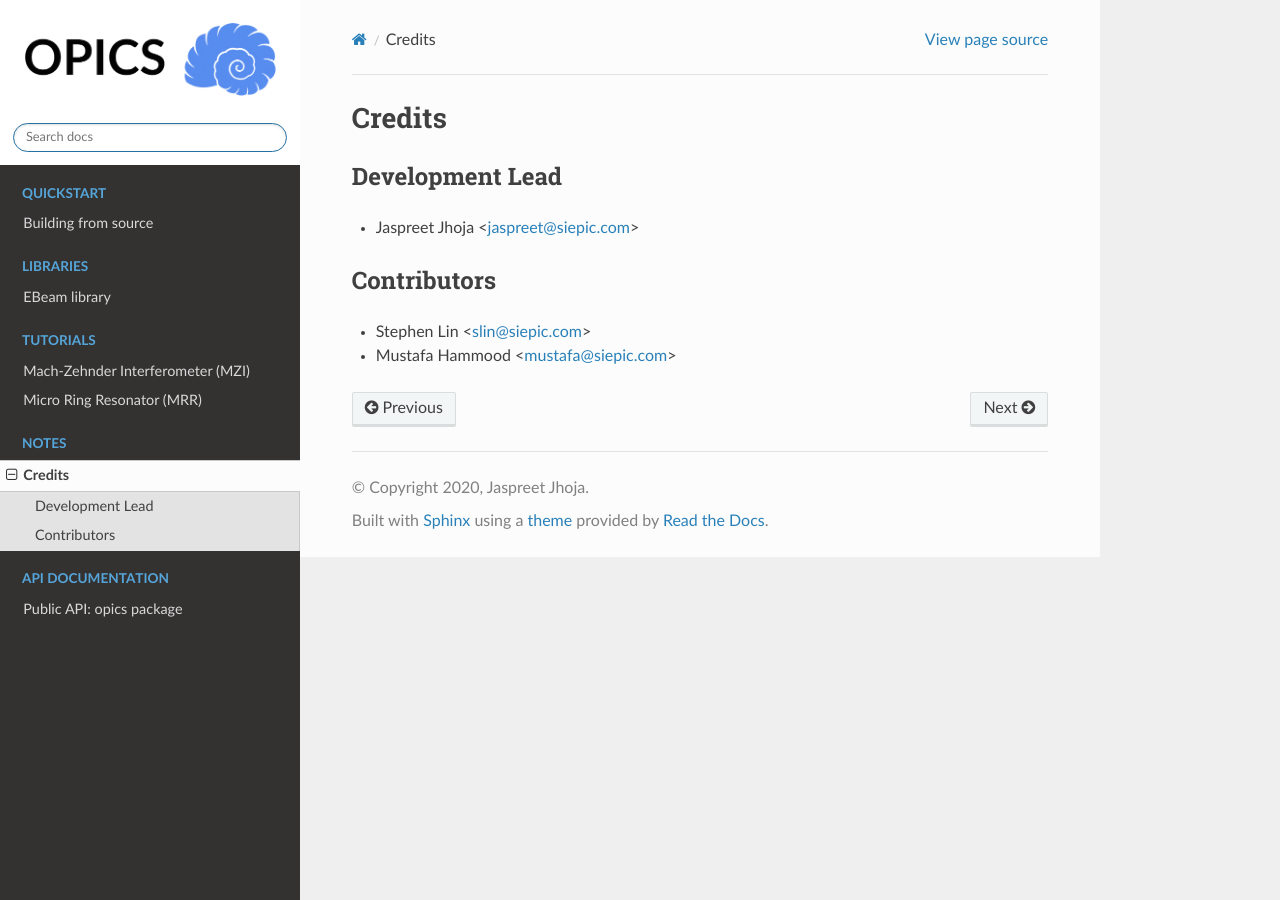
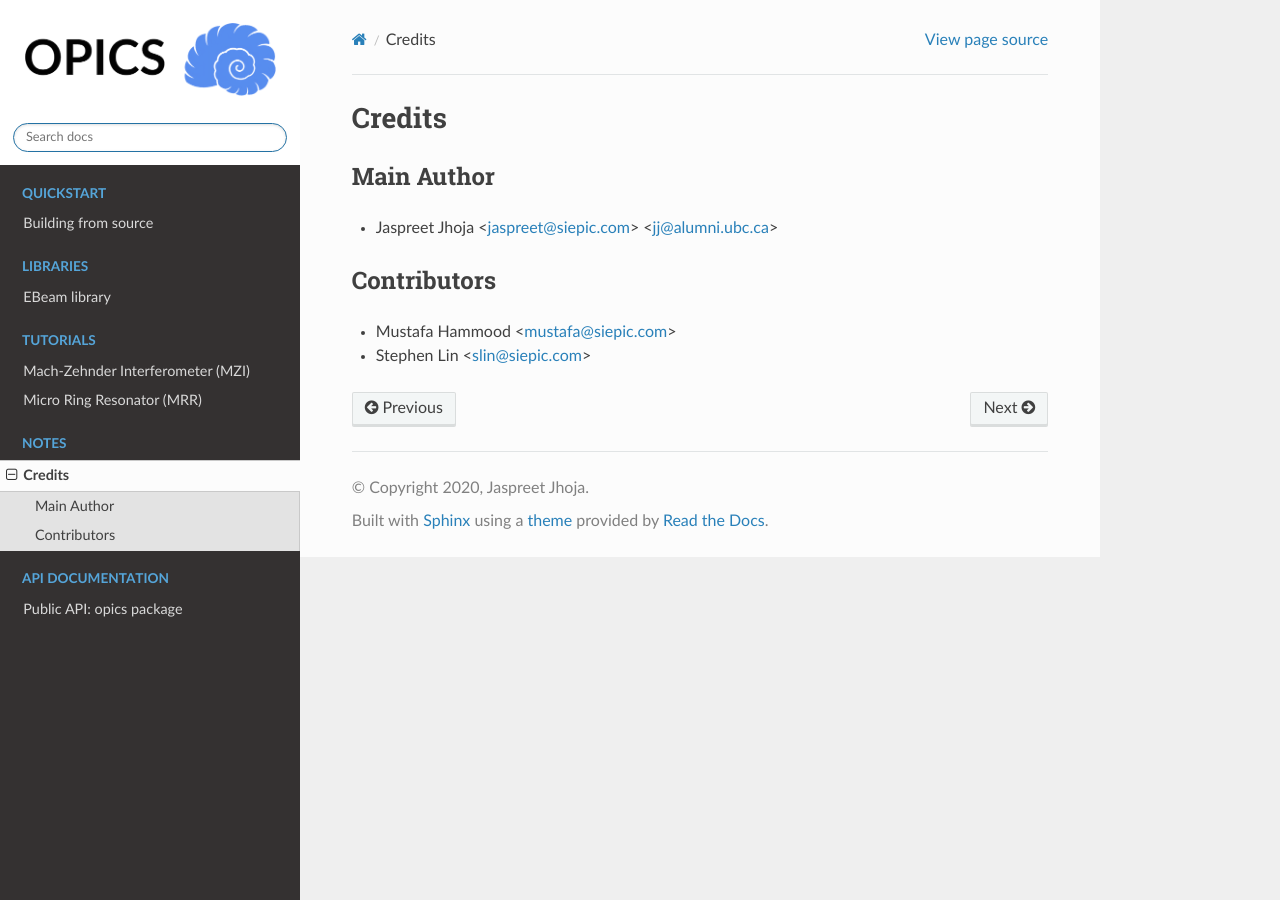
Before and after one commit to SiEPIC/opics, a Sphinx documentation site: the page built from docs/authors.rst, in a window 1280 px wide. Built offline with Sphinx 7.4.7 and the Read the Docs theme 2.0.0, drawn with Linux system fonts in a browser that asks for light colours.

Commit message:
updated docs

```diff
--- a/AUTHORS.rst
+++ b/AUTHORS.rst
@@ -2,13 +2,11 @@
 Credits
 =======
 
-Development Lead
+Main Author
 ----------------
-
-* Jaspreet Jhoja <jaspreet@siepic.com>
+* Jaspreet Jhoja <jaspreet@siepic.com> <jj@alumni.ubc.ca>
 
 Contributors
 ------------
-
+* Mustafa Hammood <mustafa@siepic.com>
 * Stephen Lin <slin@siepic.com>
-* Mustafa Hammood <mustafa@siepic.com>
--- a/docs/opics.lib.ebeam.rst
+++ b/docs/opics.lib.ebeam.rst
@@ -3,5 +3,6 @@ EBeam library
 
 .. automodule:: opics.libs.ebeam
    :inherited-members:
+   :exclude-members: get_data, interpolate_sparameters, load_sparameters, plot_sparameters, write_sparameters
    :no-undoc-members:
    :show-inheritance:
```
